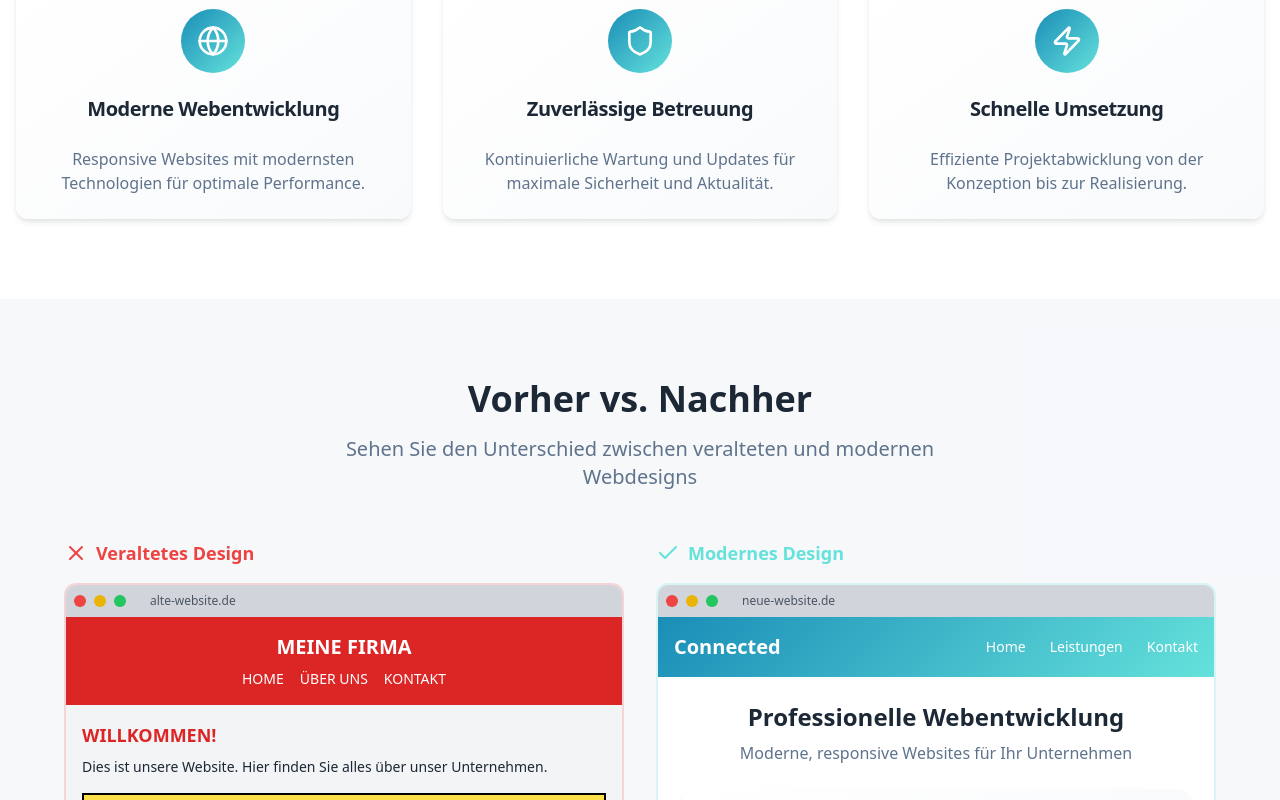
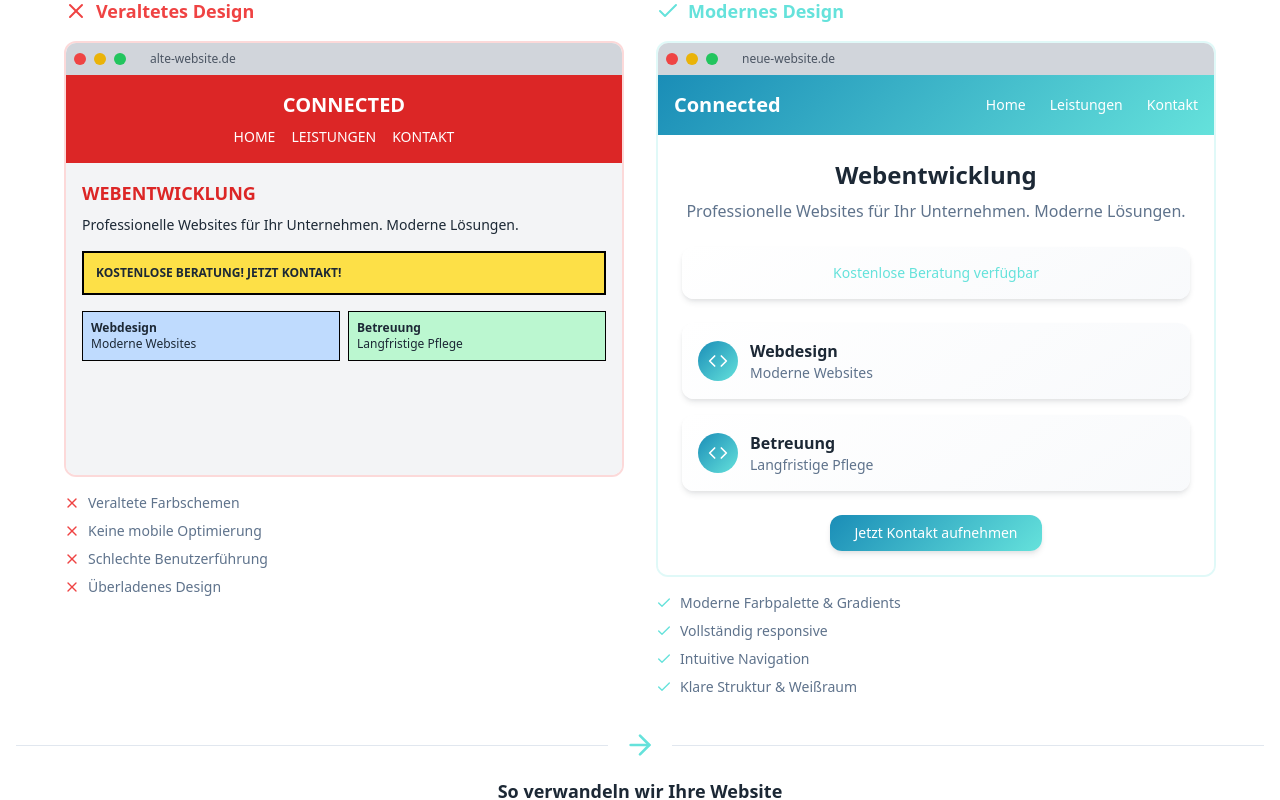
Before and after one commit to Connected-Robin-Lehmann/connected-rl, a React (Vite) app: page / in a window 1280 px wide. Shown: the part 1200-2000 px from the top of the page. Built offline with nearby package versions, Linux system fonts and the light colour scheme.

Commit message:
Refactor Before/After Comparison

```diff
--- a/src/components/BeforeAfterComparison.tsx
+++ b/src/components/BeforeAfterComparison.tsx
@@ -28,35 +28,35 @@ const BeforeAfterComparison = () => {
               <div className="ml-4 text-xs text-gray-600">alte-website.de</div>
             </div>
 
-            {/* Schlechtes Design */}
+            {/* Schlechtes Design - Same content but poor styling */}
             <div className="bg-gray-100 min-h-[400px]">
               {/* Schlechter Header */}
               <div className="bg-red-600 text-white p-4 text-center">
-                <h3 className="text-xl font-bold">MEINE FIRMA</h3>
+                <h3 className="text-xl font-bold">CONNECTED</h3>
                 <div className="flex justify-center gap-4 mt-2 text-sm">
                   <span>HOME</span>
-                  <span>ÜBER UNS</span>
+                  <span>LEISTUNGEN</span>
                   <span>KONTAKT</span>
                 </div>
               </div>
 
               {/* Schlechter Content */}
               <div className="p-4">
-                <h4 className="text-lg font-bold mb-2 text-red-600">WILLKOMMEN!</h4>
-                <p className="text-sm mb-4">Dies ist unsere Website. Hier finden Sie alles über unser Unternehmen.</p>
+                <h4 className="text-lg font-bold mb-2 text-red-600">WEBENTWICKLUNG</h4>
+                <p className="text-sm mb-4">Professionelle Websites für Ihr Unternehmen. Moderne Lösungen.</p>
 
                 <div className="bg-yellow-300 border-2 border-black p-3 mb-4">
-                  <p className="text-xs font-bold">NEUE ANGEBOTE! KLICKEN SIE HIER!</p>
+                  <p className="text-xs font-bold">KOSTENLOSE BERATUNG! JETZT KONTAKT!</p>
                 </div>
 
                 <div className="grid grid-cols-2 gap-2">
-                  <div className="bg-blue-200 p-2 text-xs">
-                    <h5 className="font-bold">Service 1</h5>
-                    <p>Beschreibung...</p>
+                  <div className="bg-blue-200 p-2 text-xs border border-black">
+                    <h5 className="font-bold">Webdesign</h5>
+                    <p>Moderne Websites</p>
                   </div>
-                  <div className="bg-green-200 p-2 text-xs">
-                    <h5 className="font-bold">Service 2</h5>
-                    <p>Beschreibung...</p>
+                  <div className="bg-green-200 p-2 text-xs border border-black">
+                    <h5 className="font-bold">Betreuung</h5>
+                    <p>Langfristige Pflege</p>
                   </div>
                 </div>
               </div>
@@ -99,7 +99,7 @@ const BeforeAfterComparison = () => {
               <div className="ml-4 text-xs text-gray-600">neue-website.de</div>
             </div>
 
-            {/* Gutes Design */}
+            {/* Gutes Design - Same content but modern styling */}
             <div className="bg-white min-h-[400px]">
               {/* Moderner Header */}
               <div className="bg-gradient-primary text-white p-4">
@@ -116,8 +116,12 @@ const BeforeAfterComparison = () => {
               {/* Moderner Content */}
               <div className="p-6">
                 <div className="text-center mb-6">
-                  <h4 className="text-2xl font-bold mb-2">Professionelle Webentwicklung</h4>
-                  <p className="text-muted-foreground">Moderne, responsive Websites für Ihr Unternehmen</p>
+                  <h4 className="text-2xl font-bold mb-2">Webentwicklung</h4>
+                  <p className="text-muted-foreground">Professionelle Websites für Ihr Unternehmen. Moderne Lösungen.</p>
+                </div>
+
+                <div className="bg-gradient-card p-4 rounded-lg shadow-card mb-6 text-center">
+                  <p className="text-sm font-medium text-accent">Kostenlose Beratung verfügbar</p>
                 </div>
 
                 <div className="grid gap-4 mb-6">
@@ -128,15 +132,26 @@ const BeforeAfterComparison = () => {
                       </div>
                       <div>
                         <h5 className="font-semibold">Webdesign</h5>
-                        <p className="text-sm text-muted-foreground">Modernes Design</p>
+                        <p className="text-sm text-muted-foreground">Moderne Websites</p>
+                      </div>
+                    </div>
+                  </div>
+                  <div className="bg-gradient-card p-4 rounded-lg shadow-card">
+                    <div className="flex items-center gap-3">
+                      <div className="w-10 h-10 bg-gradient-primary rounded-full flex items-center justify-center">
+                        <Code className="w-5 h-5 text-white" />
+                      </div>
+                      <div>
+                        <h5 className="font-semibold">Betreuung</h5>
+                        <p className="text-sm text-muted-foreground">Langfristige Pflege</p>
                       </div>
                     </div>
                   </div>
                 </div>
 
                 <div className="text-center">
-                  <button className="bg-gradient-primary text-white px-6 py-2 rounded-lg text-sm font-medium">
-                    Kostenlose Beratung
+                  <button className="bg-gradient-primary text-white px-6 py-2 rounded-lg text-sm font-medium shadow-card hover:shadow-glow transition-shadow">
+                    Jetzt Kontakt aufnehmen
                   </button>
                 </div>
               </div>
--- a/src/pages/About.tsx
+++ b/src/pages/About.tsx
@@ -97,14 +97,10 @@ const About = () => {
           {/* Contact Info */}
           <div className="text-center">
             <h3 className="text-2xl font-bold mb-6">Kontakt</h3>
-            <div className="grid md:grid-cols-3 gap-6 mb-8">
+            <div className="grid md:grid-cols-2 gap-6 mb-8">
               <div className="flex items-center justify-center space-x-3">
                 <Mail className="w-5 h-5 text-primary" />
                 <span>connected.rl@gmail.com</span>
-              </div>
-              <div className="flex items-center justify-center space-x-3">
-                <MapPin className="w-5 h-5 text-primary" />
-                <span>Dürerstraße 10, 69126 Heidelberg</span>
               </div>
               <div className="flex items-center justify-center space-x-3">
                 <Phone className="w-5 h-5 text-primary" />
--- a/src/pages/Contact.tsx
+++ b/src/pages/Contact.tsx
@@ -62,12 +62,6 @@ const Contact = () => {
       title: "E-Mail",
       value: "connected.rl@gmail.com",
       link: "mailto:connected.rl@gmail.com"
-    },
-    {
-      icon: MapPin,
-      title: "Adresse",
-      value: "Dürerstraße 10, 69126 Heidelberg",
-      link: "https://maps.google.com/?q=Dürerstraße+10,+69126+Heidelberg"
     },
     {
       icon: Phone,
--- a/src/pages/Home.tsx
+++ b/src/pages/Home.tsx
@@ -49,8 +49,15 @@ const Home = () => {
         </div>
       </section>
 
+      {/* Before/After Comparison Section */}
+      <section className="py-20">
+        <div className="container mx-auto px-4">
+          <BeforeAfterComparison />
+        </div>
+      </section>
+
       {/* Features Section */}
-      <section className="py-20">
+      <section className="py-20 bg-muted/50">
         <div className="container mx-auto px-4">
           <div className="text-center space-y-4 mb-16">
             <h2 className="text-3xl md:text-4xl font-bold">
@@ -80,13 +87,6 @@ const Home = () => {
           </div>
         </div>
       </section>
-
-      {/* Before/After Comparison Section */}
-      <section className="py-20 bg-muted/50">
-        <div className="container mx-auto px-4">
-          <BeforeAfterComparison />
-        </div>
-      </section>
     </div>
   );
 };
```
